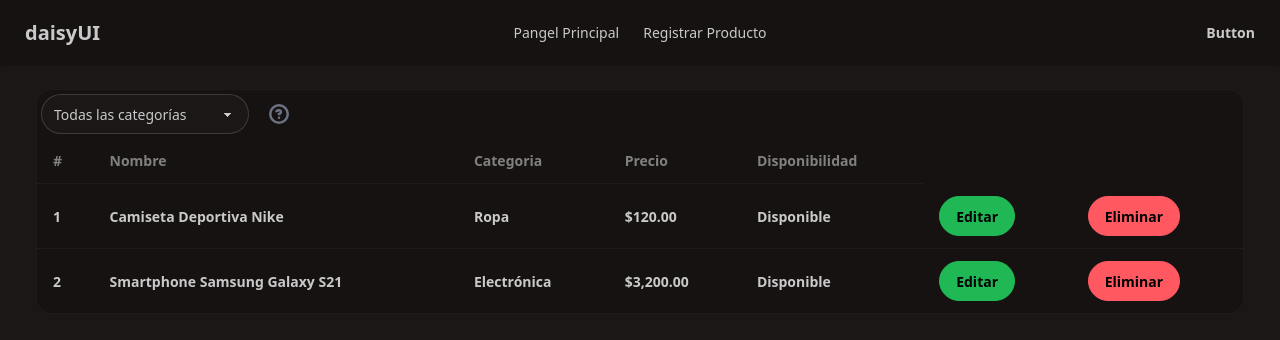
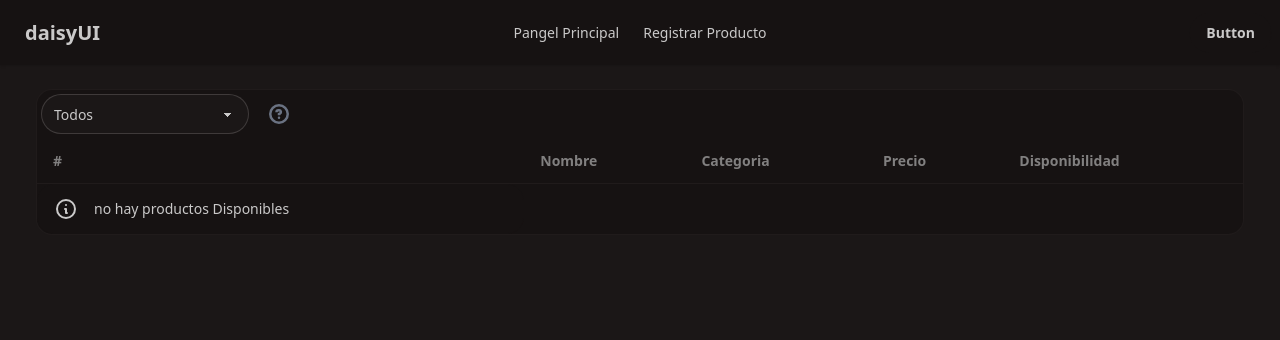
Before and after one commit to joseAL520/jose_alvarez_angular_campus, an Angular app: page /dashboard in a window 1280 px wide. Shown: the top 340 px of the page. Built offline with nearby package versions, Linux system fonts and the light colour scheme.

Commit message:
mejoras en la tabla y servicios

```diff
--- a/src/app/dash/components/form/form.component.ts
+++ b/src/app/dash/components/form/form.component.ts
@@ -79,7 +79,7 @@ export class FormComponent {
       switchMap((params)  => {
            const id = params['id'];
            this.idGenel = id ;
-          const produts = this.producServices.getProductsById(id);
+          const produts = this.producServices.getProductById(id);
            return  of(produts)
       })
     ).subscribe(
--- a/src/app/dash/components/table/table.component.html
+++ b/src/app/dash/components/table/table.component.html
@@ -6,7 +6,7 @@
       [value]="categoriaSeleccionada()"
       (change)="categoriaSeleccionada.set($any($event.target).value)"
     >
-      <option value="">Todas las categorías</option>
+      <option value="">Todos</option>
       @for (item of categorias; track $index) {
         <option [value]="item">{{ item }}</option>
       }
@@ -35,36 +35,64 @@
         </tr>
       </thead>
       <tbody>
-        @if (!productsFiltrados) {
-          @for (item of products(); track item.id; let index = $index) {
-              <tr>
+
+        @if(!products()?.length || !productsFiltrados?.length ){
+          <div role="alert" class="alert">
+            <svg xmlns="http://www.w3.org/2000/svg" fill="none" viewBox="0 0 24 24" class="h-6 w-full shrink-0 stroke-current">
+              <path stroke-linecap="round" stroke-linejoin="round" stroke-width="2" d="M13 16h-1v-4h-1m1-4h.01M21 12a9 9 0 11-18 0 9 9 0 0118 0z"></path>
+            </svg>
+            <span>no hay productos Disponibles</span>
+          </div>
+        }@else if(productsFiltrados){
+          @for (item of productsFiltrados; track item.id; let index = $index) {
+            <tr>
                 <th>{{index + 1}}</th>
                 <th>{{item.name | titlecase }}</th>
                 <th>{{item.category }}</th>
                 <th>{{item.price | currency }}</th>
                 <th>{{item.available | availablePipe}}</th>
                 <th><button class="btn btn-primary" [routerLink]="['/editer',item.id]" routerLinkActive="router-link-active" >Editar</button></th>
-                <th><button class="btn btn-error"  (click)="sendIdProductos(item.id)">Eliminar</button></th>
+                <th>
+                    <button class="btn btn-error" (click)="openModal(item.id)">Eliminar</button>
+                </th>
             </tr>
           }
-        }@else  {
-
-          @for (item of productsFiltrados; track item.id; let index = $index) {
-              <tr>
+        } @else {
+           @for (item of products(); track item.id; let index = $index) {
+            <tr>
                 <th>{{index + 1}}</th>
                 <th>{{item.name | titlecase }}</th>
                 <th>{{item.category }}</th>
                 <th>{{item.price | currency }}</th>
                 <th>{{item.available | availablePipe}}</th>
                 <th><button class="btn btn-primary" [routerLink]="['/editer',item.id]" routerLinkActive="router-link-active" >Editar</button></th>
-                <th><button class="btn btn-error"  (click)="sendIdProductos(item.id)">Eliminar</button></th>
+                <th>
+                    <button class="btn btn-error" (click)="openModal(item.id)">Eliminar</button>
+                </th>
             </tr>
           }
         }
-
-
       </tbody>
     </table>
   </div>
 
 </div>
+
+
+<dialog id="my_modal_Delete" class="modal modal-bottom sm:modal-middle">
+  <div class="modal-box">
+    <div role="alert" class="alert alert-warning">
+      <svg xmlns="http://www.w3.org/2000/svg" class="h-6 w-6 shrink-0 stroke-current" fill="none" viewBox="0 0 24 24">
+        <path stroke-linecap="round" stroke-linejoin="round" stroke-width="2"
+              d="M12 9v2m0 4h.01m-6.938 4h13.856c1.54 0 2.502-1.667 1.732-3L13.732 4c-.77-1.333-2.694-1.333-3.464 0L3.34 16c-.77 1.333.192 3 1.732 3z"/>
+      </svg>
+      <span>¿Estás seguro de eliminar este producto?</span>
+    </div>
+    <div class="modal-action">
+      <form method="dialog">
+        <button class="btn btn-success mr-2.5" (click)="sendIdProductos(idProductoDelete)">Eliminar</button>
+        <button class="btn btn-error">Cancelar</button>
+      </form>
+    </div>
+  </div>
+</dialog>
--- a/src/app/dash/components/table/table.component.ts
+++ b/src/app/dash/components/table/table.component.ts
@@ -12,8 +12,11 @@ import { AvailablePipePipe } from '../../pipe/available-pipe.pipe';
 })
 export class TableComponent {
 
+
   products = input<Product[]>()
   idProducts = output<string>()
+
+  idProductoDelete: string | null = null;
 
   categoriaSeleccionada = signal<string>('');
   categorias= Object.values(Category)
@@ -25,8 +28,23 @@ export class TableComponent {
   }
 
 
-  sendIdProductos(id:string){
-    this.idProducts.emit(id)
+  openModal(id: string) {
+    this.idProductoDelete = id;
+    const modal = document.getElementById('my_modal_Delete') as HTMLDialogElement;
+    if (modal) {
+      modal.showModal();
+    }
+  }
+
+
+  sendIdProductos(id: string | null) {
+  if (id !== null) {
+      this.idProducts.emit(id)
+      const modal = document.getElementById('my_modal_Delete') as HTMLDialogElement;
+      if (modal) {
+        modal.close();
+      }
+    }
   }
 
 }
--- a/src/app/dash/pages/register-page/register-page.component.ts
+++ b/src/app/dash/pages/register-page/register-page.component.ts
@@ -13,7 +13,7 @@ export class RegisterPageComponent {
   productServices = inject(ProductService)
 
   formPost($event: any) {
-    this.productServices.PostProducts($event)
+    this.productServices.postProduct($event)
   }
 
 }
--- a/src/app/dash/services/product.service.ts
+++ b/src/app/dash/services/product.service.ts
@@ -1,63 +1,57 @@
 import { Injectable } from '@angular/core';
-import { Category, Product } from '../interfaces/products.interfaces';
+import { Product } from '../interfaces/products.interfaces';
 
 @Injectable({
   providedIn: 'root'
 })
 export class ProductService {
+  private readonly storageKey = 'myProducts';
+  private products: Product[] = [];
 
-Products: Product[] = [
-  {
-    id: '1sda2313ad123',
-    name: 'smartphone sAmsUng galaxy S21',
-    description: 'Pantalla AMOLED de 6.2", cámara triple y 128GB de almacenamiento.',
-    price: 3200,
-    category: Category.Electronica,
-    available: 'true'
-  },
-  {
-    id: '123123123',
-    name: 'Camiseta deportiva Nike',
-    description: 'Camiseta transpirable ideal para entrenamientos.',
-    price: 120,
-    category: Category.Ropa,
-    available: 'true'
-  },
-];
-
-
-
-  getProducts(){
-   return [...this.Products].reverse();
+  constructor() {
+    this.loadFromLocalStorage();
   }
 
-  PostProducts(products:Product){
-    console.log(products)
-    return this.Products.push(products)
+  private loadFromLocalStorage(): void {
+    const data = localStorage.getItem(this.storageKey);
+    this.products = data ? JSON.parse(data) : [];
   }
 
-  getProductsById(idProduct:string):Product | undefined{
-    return this.Products.find( ({id}) => id === idProduct);
+  private saveToLocalStorage(): void {
+    localStorage.setItem(this.storageKey, JSON.stringify(this.products));
   }
 
-  updateProduct(updatedProduct: Product ): boolean {
-    const index = this.Products.findIndex(p => p.id === updatedProduct.id);
-    if (index !== -1) {
-      this.Products[index] = { ...updatedProduct };
+  getProducts(): Product[] {
+    return [...this.products].reverse();
+  }
+
+  postProduct(product: Product): number {
+    this.products.push(product);
+    this.saveToLocalStorage();
+    return this.products.length;
+  }
+
+  getProductById(id: string): Product | undefined {
+    return this.products.find(p => p.id === id);
+  }
+
+  updateProduct(updatedProduct: Product): boolean {
+    const index = this.products.findIndex(p => p.id === updatedProduct.id);
+    if (index > -1) {
+      this.products[index] = { ...updatedProduct };
+      this.saveToLocalStorage();
       return true;
     }
     return false;
   }
 
-
   deleteProduct(id: string): boolean {
-    const index = this.Products.findIndex(p => p.id === id);
-    if (index !== -1) {
-      this.Products.splice(index, 1);
+    const index = this.products.findIndex(p => p.id === id);
+    if (index > -1) {
+      this.products.splice(index, 1);
+      this.saveToLocalStorage();
       return true;
     }
     return false;
   }
-
-
 }
```
